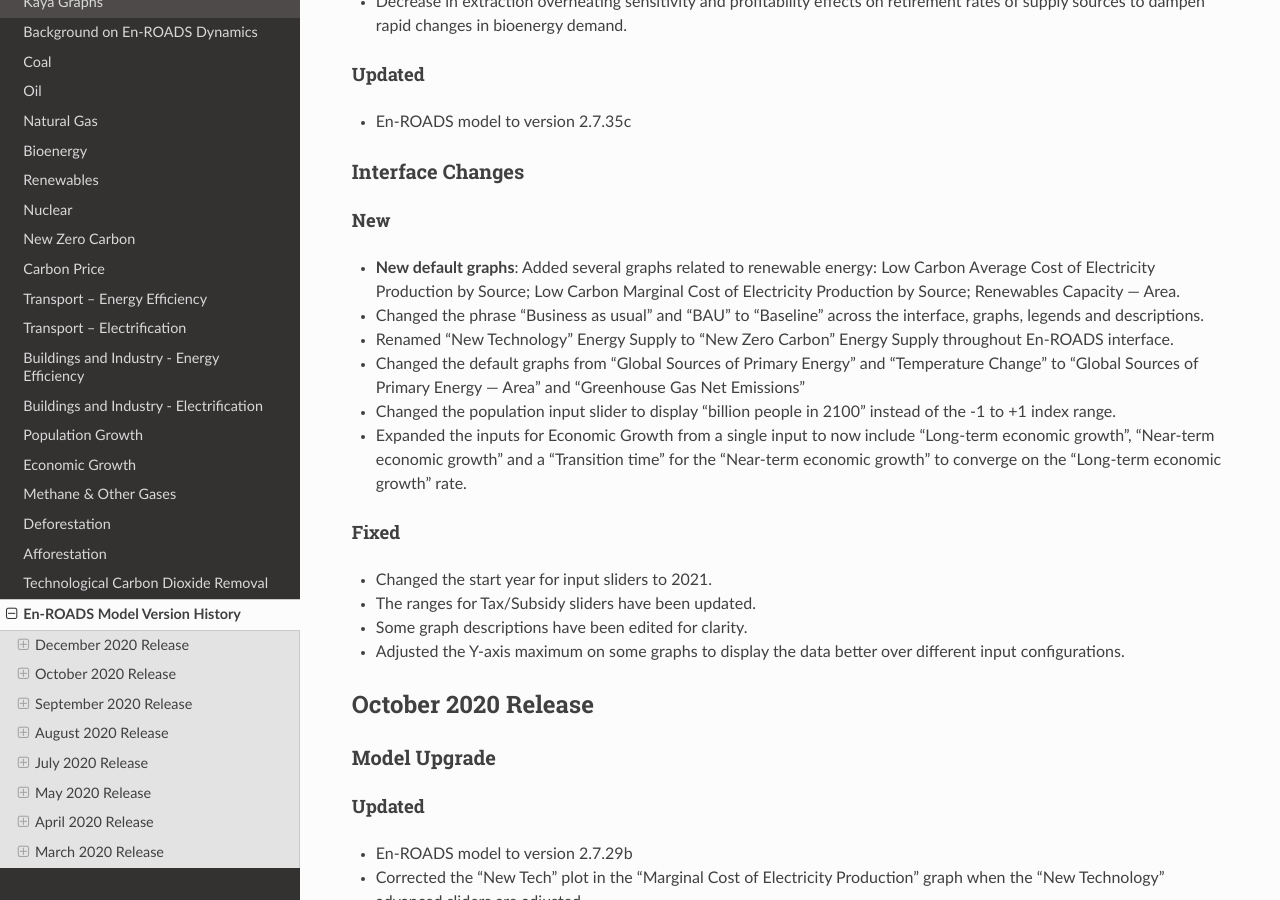
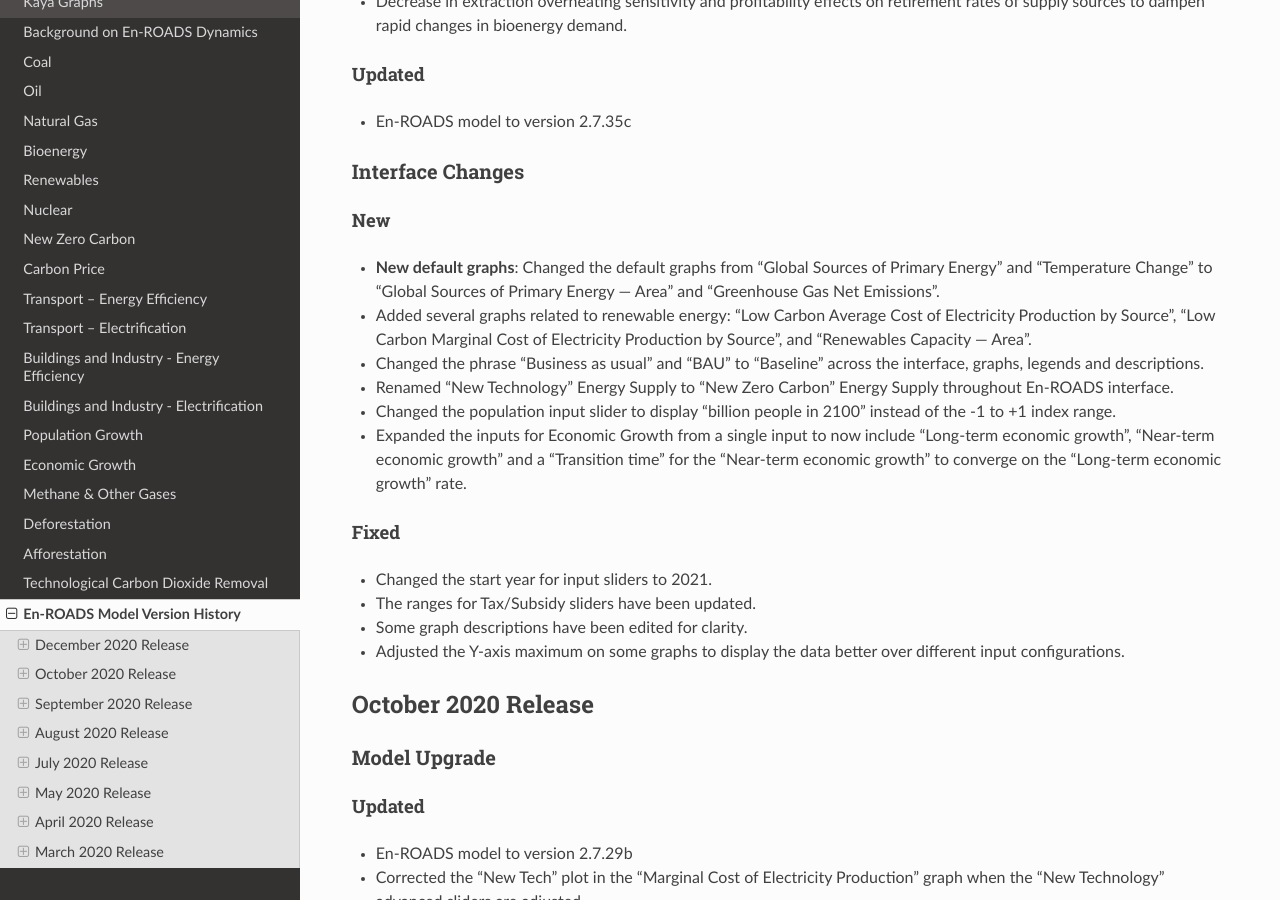
Before and after one commit to climateinteractive/enroads-guide, a Sphinx documentation site: the page built from docs/guide/changelog.rst, in a window 1280 px wide and 900 px high, scrolled down 588 px. Built offline with Sphinx 7.4.7 and the Read the Docs theme 2.0.0, drawn with Linux system fonts in a browser that asks for light colours.

Commit message:
Fix "New default graphs" bullet

```diff
--- a/docs/guide/changelog.rst
+++ b/docs/guide/changelog.rst
@@ -33,10 +33,10 @@
 
 New
 ^^^^^
-- **New default graphs**: Added several graphs related to renewable energy: Low Carbon Average Cost of Electricity Production by Source; Low Carbon Marginal Cost of Electricity Production by Source; Renewables Capacity — Area.
+- **New default graphs**: Changed the default graphs from "Global Sources of Primary Energy" and "Temperature Change" to "Global Sources of Primary Energy — Area" and "Greenhouse Gas Net Emissions".
+- Added several graphs related to renewable energy: "Low Carbon Average Cost of Electricity Production by Source", "Low Carbon Marginal Cost of Electricity Production by Source", and "Renewables Capacity — Area".
 - Changed the phrase "Business as usual" and "BAU" to "Baseline" across the interface, graphs, legends and descriptions.
 - Renamed "New Technology" Energy Supply to "New Zero Carbon" Energy Supply throughout En-ROADS interface.
-- Changed the default graphs from "Global Sources of Primary Energy" and "Temperature Change" to "Global Sources of Primary Energy — Area" and "Greenhouse Gas Net Emissions"
 - Changed the population input slider to display "billion people in 2100" instead of the -1 to +1 index range.
 - Expanded the inputs for Economic Growth from a single input to now include "Long-term economic growth", "Near-term economic growth" and a "Transition time" for the "Near-term economic growth" to converge on the "Long-term economic growth" rate.
 
```
